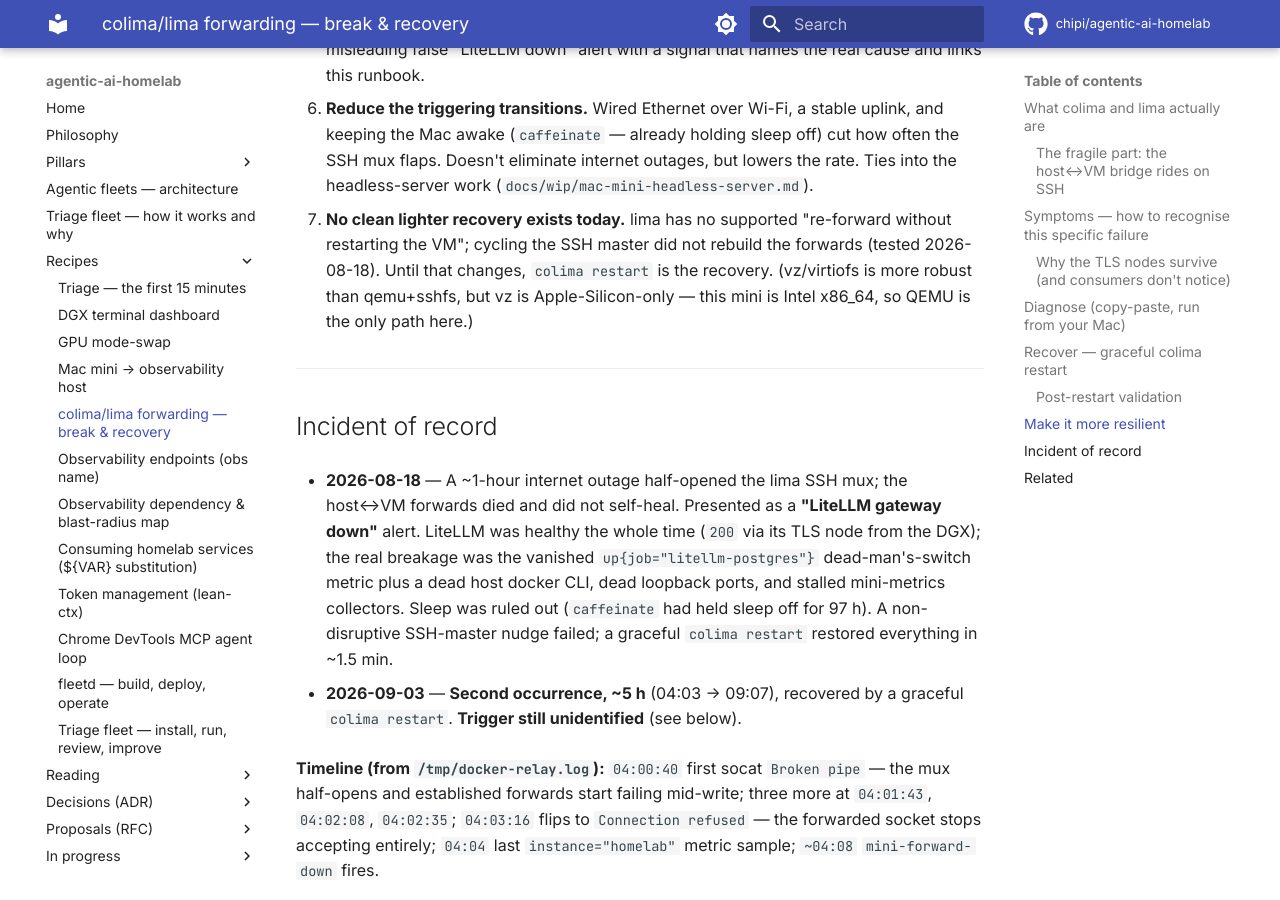
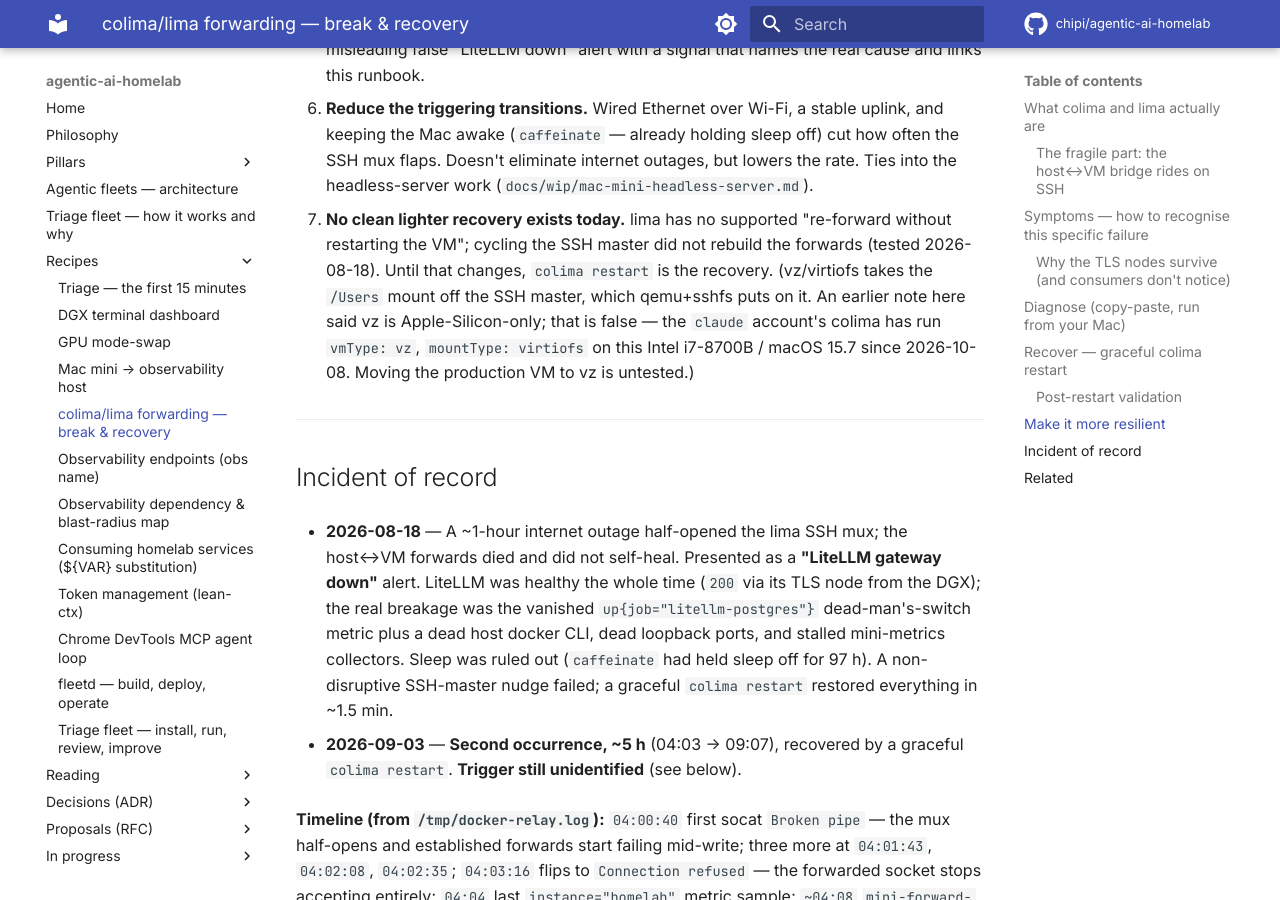
Before and after one commit to chipi/agentic-ai-homelab, an MkDocs documentation site: the page built from docs/recipes/colima-lima-forwarding-recovery.md, in a window 1280 px wide and 900 px high, scrolled down 5753 px. Built offline with MkDocs 1.6.1 and Material for MkDocs 9.7.7, drawn with Linux system fonts in a browser that asks for light colours; comment, search, counter and statistics services are not loaded.

Commit message:
docs(engine): vz runs on this Intel mini; qemu is a choice, not a limit
Three places said vz is Apple-Silicon-only and QEMU the only option. The claude
account's colima has run vmType vz, mountType virtiofs on this i7-8700B / macOS 15.7
since 2026-10-08. Comment-only change to colima.yaml (setup compares effective
settings, so nothing is reinstalled).

Co-Authored-By: Claude Opus 5.5 <noreply@anthropic.com>
Claude-Session: https://claude.ai/code/session_01WCU1216FuKDispbB5iGjm8

```diff
--- a/docs/recipes/colima-lima-forwarding-recovery.md
+++ b/docs/recipes/colima-lima-forwarding-recovery.md
@@ -248,9 +248,11 @@ rest reduce frequency or improve the signal.
 5. **No clean lighter recovery exists today.**
    lima has no supported "re-forward without restarting the VM"; cycling the SSH
    master did not rebuild the forwards (tested 2026-08-18). Until that changes,
-   `colima restart` is the recovery. (vz/virtiofs is more robust than
-   qemu+sshfs, but vz is Apple-Silicon-only — this mini is Intel x86_64, so QEMU
-   is the only path here.)
+   `colima restart` is the recovery. (vz/virtiofs takes the `/Users` mount off
+   the SSH master, which qemu+sshfs puts on it. An earlier note here said vz is
+   Apple-Silicon-only; that is false — the `claude` account's colima has run
+   `vmType: vz`, `mountType: virtiofs` on this Intel i7-8700B / macOS 15.7 since
+   2026-10-08. Moving the production VM to vz is untested.)
 
 ---
 
```
Also changed, not shown: infra/engine/README.md (+4 -2 lines), 1 other file.
